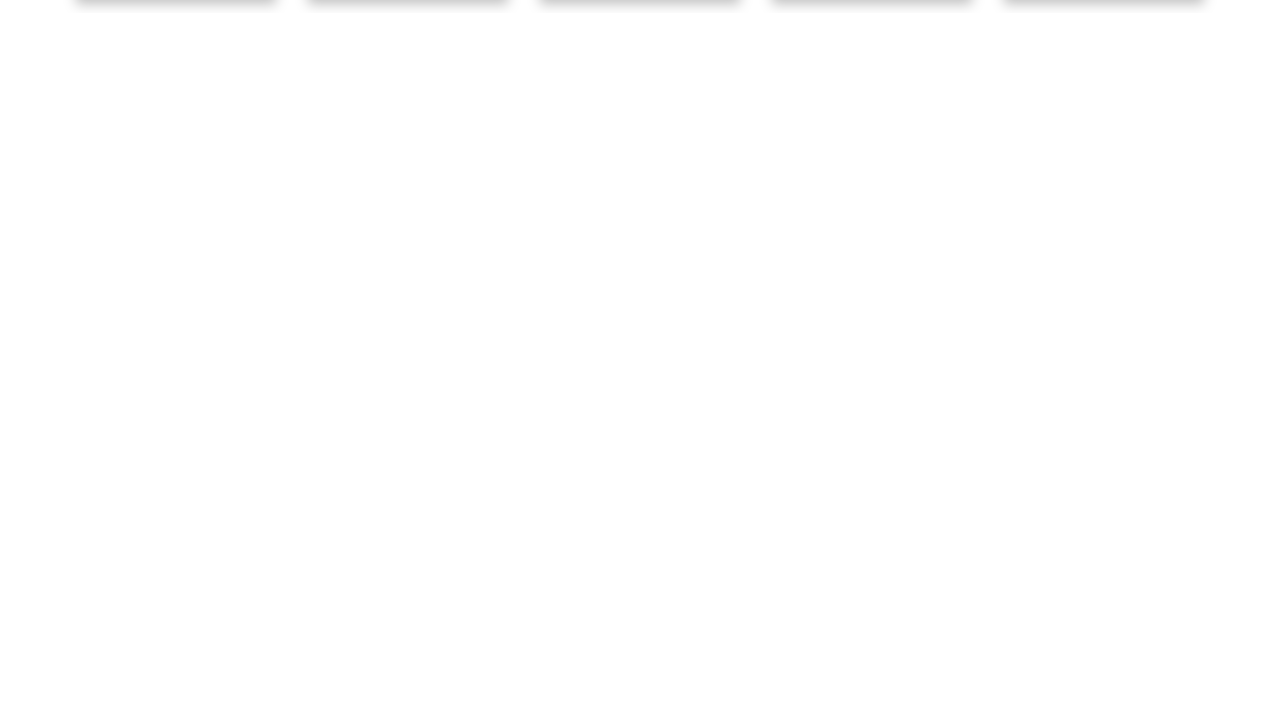
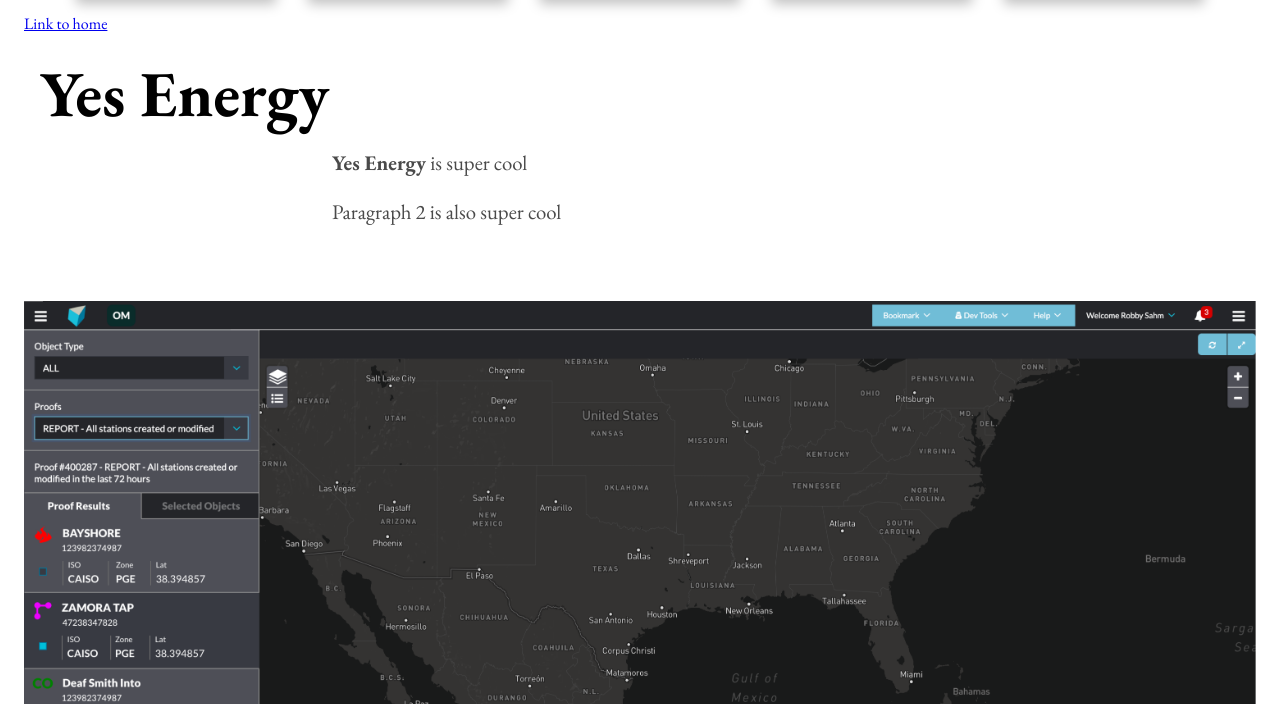
Before and after one commit to robertSahm/portfolio21, a Gatsby site: page / in a window 1280 px wide. Shown: the part 956-1660 px from the top of the page. Before the commit the page ends 969 px from the top, so only its background shows below. Built offline with nearby package versions, Linux system fonts and the light colour scheme; Gatsby itself is replaced by a stand-in of ours.

Commit message:
added screenshots for yes page

```diff
--- a/src/pages/work-selector.js
+++ b/src/components/work-selector.js
@@ -1,5 +1,7 @@
 import React, { useContext } from 'react';
 import { TheContext } from '../context/provider';
+import Yes from './yes';
+import TCS from './tcs';
 import yesLogo from '../images/yes-logo.png';
 import terrapinLogo from '../images/terrapin-logo-t.png';
 import aetherDisk from '../images/aether-disk-big.png';
@@ -50,6 +52,8 @@ const WorkSelector = () => {
 					<a className="link-wrap" />
 				</div>
 			</div>
+			<Yes />
+			{/* <TCS /> */}
 		</section>
 	);
 };
--- /dev/null
+++ b/src/components/yes.js
@@ -0,0 +1,35 @@
+import React from 'react';
+import { Link } from 'gatsby';
+import image1 from '../images/yes-ss-1.png';
+import image2 from '../images/yes-ss-2.png';
+import image3 from '../images/yes-ss-3.png';
+import image4 from '../images/yes-ss-4.png';
+import image5 from '../images/yes-ss-5.png';
+import image6 from '../images/yes-ss-6.png';
+import image7 from '../images/yes-ss-7.png';
+
+const Yes = () => {
+	return (
+		<section className="container tcs-container">
+			<Link to="/">Link to home</Link>
+			<div className="frame">
+				<h1>Yes Energy</h1>
+				<div className="column copy-column">
+					<p className="body-copy">
+						<b>Yes Energy</b> is super cool
+					</p>
+					<p className="body-copy">Paragraph 2 is also super cool</p>
+				</div>
+				<img src={image1} className="twelve" />
+				<img src={image3} className="four" />
+				<img src={image2} className="six" />
+				<img src={image4} className="twelve" />
+				<img src={image5} className="twelve" />
+				<img src={image6} className="twelve" />
+				<img src={image7} className="twelve" />
+			</div>
+		</section>
+	);
+};
+
+export default Yes;
--- a/src/pages/index.js
+++ b/src/pages/index.js
@@ -4,7 +4,7 @@ import Hero from '../components/hero';
 import Navbar from '../components/navbar';
 import { TheContext } from '../context/provider';
 import Layout from '../components/layout';
-import WorkSelector from './work-selector';
+import WorkSelector from '../components/work-selector';
 
 const IndexPage = () => (
 	<div>
```
Also changed, not shown: src/images/yes-ss-1.png (added), src/images/yes-ss-2.png (added), src/images/yes-ss-3.png (added), src/images/yes-ss-4.png (added), src/images/yes-ss-5.png (added), src/images/yes-ss-6.png (added), src/images/yes-ss-7.png (added).
